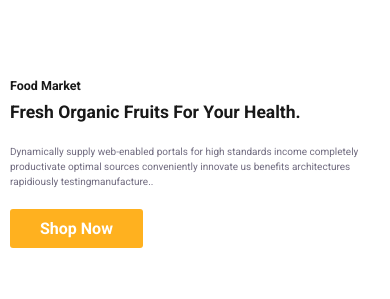
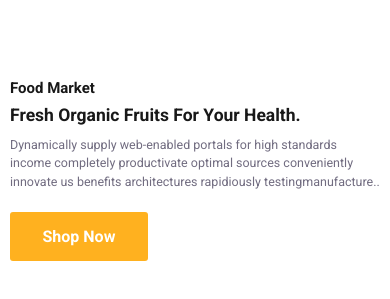
Before and after one commit to zihadhossion/chashi-team, a plain HTML site: page index.html in a window 390 px wide. Shown: the part 91-390 px from the top of the page. Drawn offline with Linux system fonts and the light colour scheme.

Commit message:
hero done

```diff
--- a/index.html
+++ b/index.html
@@ -11,7 +11,7 @@
 
 <body>
 
-  <!-- __header_start here___ -->
+  <!--__header_start_here___ -->
   <header id="header">
     <section class="topbar">
       <ul class="icon-list left">
@@ -272,8 +272,9 @@
       </div>
     </section>
   </header>
-  <!-- __header_end here___ -->
+  <!--__header_end_here___ -->
 
+  <!--__hero_start_here___ -->
   <section id="hero">
     <div class="container">
       <div class="hero-content">
@@ -288,8 +289,10 @@
       </div>
     </div>
   </section>
+  <!--__hero_end_here___ -->
 
-  <script src="./app.js"></script>
+
+  <!-- <script src="./app.js"></script> -->
 </body>
 
 </html>
--- a/style.css
+++ b/style.css
@@ -479,23 +479,23 @@ img {
     padding: 15rem 5rem;
 
     .hero-content {
-      width: 60%;
+      width: 75%;
       font-weight: 700;
 
       .sub-title {
-        font-size: 2.25rem;
+        font-size: 3.5rem;
         margin-bottom: 0.5rem;
       }
 
       .title {
-        font-size: 4.5rem;
-        line-height: 1.3;
+        font-size: 7rem;
+        line-height: 1.2;
         margin-bottom: 2rem;
       }
 
       .desc {
         color: #716c80;
-        font-size: 1.1rem;
+        font-size: 1.75rem;
         font-weight: 400;
         margin-bottom: 2.5rem;
       }
@@ -507,7 +507,7 @@ img {
         border: none;
         border-radius: 0.3rem;
         outline: none;
-        padding: 1rem 3rem;
+        padding: 1.5rem 3.25rem;
         transition: all 0.3s linear;
       }
 
@@ -529,11 +529,11 @@ img {
         width: 90%;
 
         .sub-title {
-          font-size: 2rem;
+          font-size: 3rem;
         }
 
         .title {
-          font-size: 3rem;
+          font-size: 4rem;
         }
       }
     }
@@ -549,15 +549,16 @@ img {
         width: 100%;
 
         .sub-title {
-          font-size: 1.5rem;
+          font-size: 2rem;
         }
 
         .title {
-          font-size: 2rem;
+          font-size: 2.75rem;
+          margin-bottom: 1rem;
         }
 
         .desc {
-          font-size: 1rem;
+          font-size: 1.5rem;
           margin-bottom: 2rem;
         }
       }
@@ -570,12 +571,16 @@ img {
     .container {
       .hero-content {
         .sub-title {
-          font-size: 1.25rem;
+          font-size: 1.5rem;
         }
 
         .title {
           font-size: 1.75rem;
         }
+
+        .desc {
+          font-size: 1.25rem;
+        }
       }
     }
   }
```
